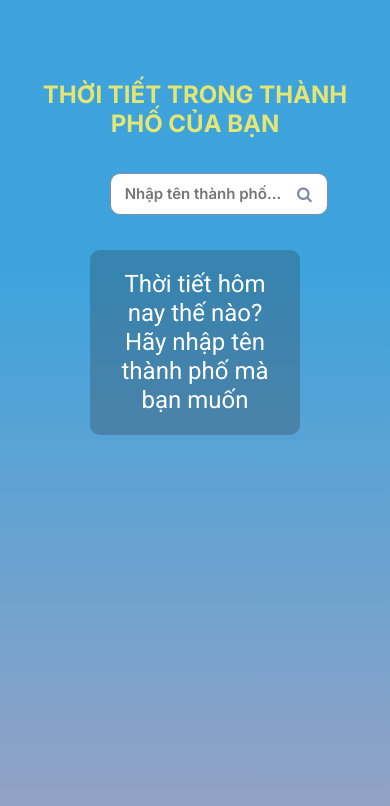
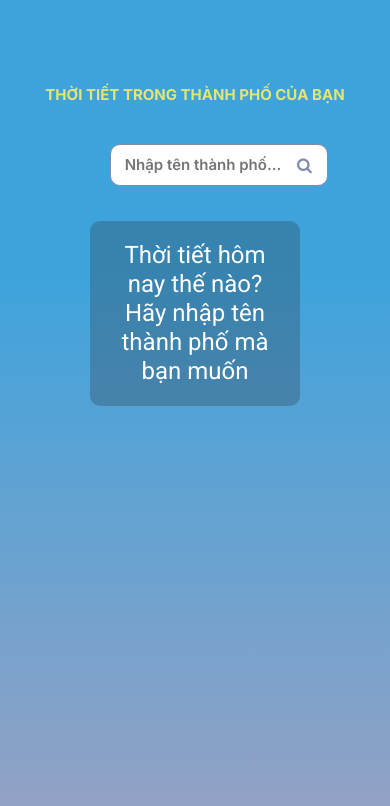
Before and after one commit to ThuTrang5631/Weather-app, a React (Create React App) app: page / in a window 390 px wide. Shown: the top 806 px of the page. Built offline with nearby package versions, Linux system fonts and the light colour scheme.

Commit message:
fix: responsive div for contain search suggest

```diff
--- a/src/weather-app.scss
+++ b/src/weather-app.scss
@@ -296,7 +296,7 @@
 @media only screen and (max-width: $breakpoints-md) {
   .container-weatherapp {
     .weather-title {
-      font-size: 24px;
+      font-size: 19px;
       line-height: 29px;
       margin-bottom: 35px;
     }
@@ -414,17 +414,20 @@
     .weather-wrap-modal {
       max-width: 80%;
     }
+
+    .weather-title {
+      font-size: 15px;
+    }
   }
 }
 
 @media only screen and (max-width: $breakpoints-xxs) {
   .container-weatherapp {
-    .weather-title {
-      font-size: 20px;
-    }
-
     .wrap-form-suggest {
       padding-left: 10vw;
     }
+    .search-suggest {
+      top: 215px;
+    }
   }
 }
```
